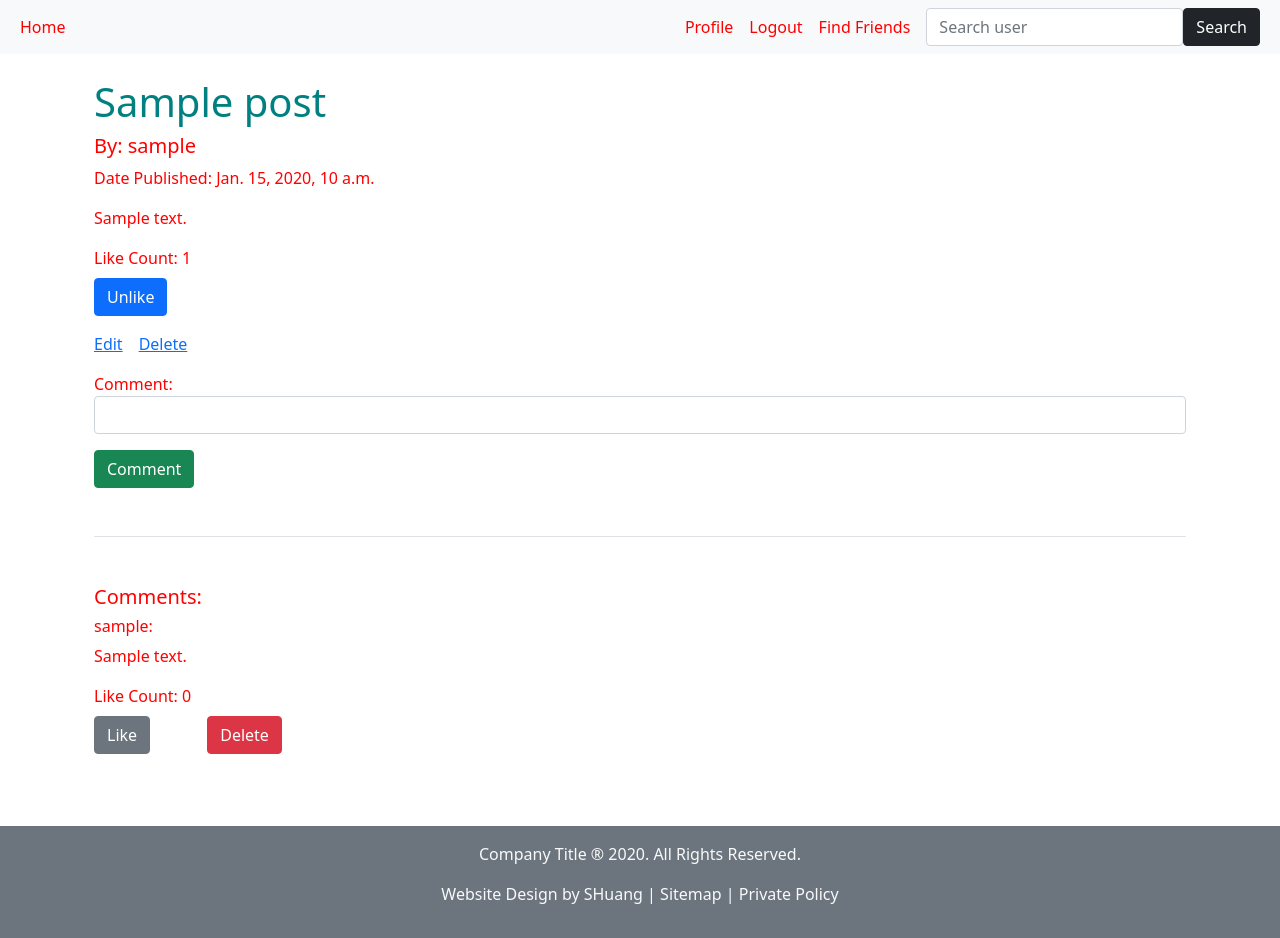
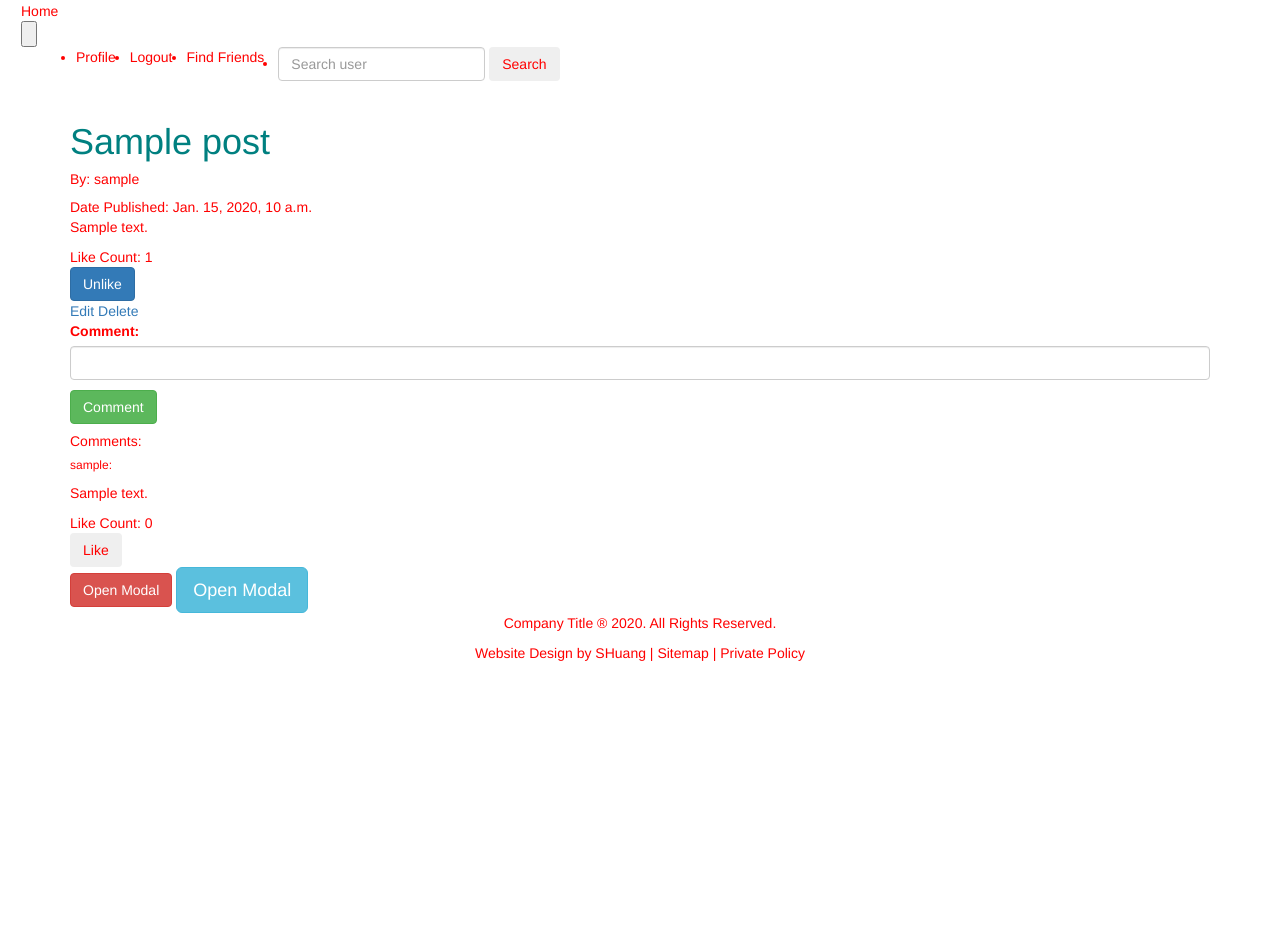
Before and after one commit to scotth527/Django-blog, a Django app: page /1/ in a window 1280 px wide. After the commit the page ends 661 px from the top, so only its background shows below. Run offline with Django 3.2, Linux system fonts and the light colour scheme; a user stored in the database is signed in; tables that the repository leaves empty hold one stand-in row (values such as "Sample post"); data that the repository does not hold is empty; some libraries are stand-ins or nearby versions.

Commit message:
debugging modal

```diff
--- a/posts/templates/posts/partials/_comments_delete.html
+++ b/posts/templates/posts/partials/_comments_delete.html
@@ -1,21 +1,55 @@
 
-<!-- Trigger/Open The Modal -->
-<button id="myBtn" data-comment-id="{{id}}" class="btn btn-danger align-self-end delete-comment-button">Delete</button>
+<!-- Trigger the modal with a button -->
+<button type="button" class="btn btn-danger" data-toggle="modal" data-target="delete_comment_modal_{{id}}">Open Modal</button>
 
-<!-- The Modal -->
-<div id="delete_comment_modal_{{id}}" class="modal delete-comment-modal">
+<!-- Modal -->
+<div id="delete_comment_modal_{{id}}" class="modal fade" role="dialog">
+  <div class="modal-dialog">
 
-  <!-- Modal content -->
-  <div class="modal-content ">
-    <span class="close">&times;</span>
-    <p>Are you sure you want to delete?</p>
+    <!-- Modal content-->
+    <div class="modal-content">
+      <div class="modal-header">
+        <button type="button" class="close" data-dismiss="modal">&times;</button>
+        <h4 class="modal-title">Modal Header</h4>
+      </div>
+      <div class="modal-body">
+         <p>Are you sure you want to delete?</p>
     <form class="delete-comment-form" method="post" action="{% url 'posts:delete-comment' id %}">
     {% csrf_token %}
 
     <button class="btn btn-danger"  type="submit">Yes</button>
     <button class="btn btn secondary">No</button>
     </form>
+      </div>
+      <div class="modal-footer">
+        <button class="btn btn-danger"  type="submit">Yes</button>
+        <button type="button" class="btn btn-default" data-dismiss="modal">No</button>
+      </div>
+    </div>
 
   </div>
+</div>
 
+<!-- Trigger the modal with a button -->
+<button type="button" class="btn btn-info btn-lg" data-toggle="modal" data-target="#myModal">Open Modal</button>
+
+<!-- Modal -->
+<div id="myModal" class="modal fade" role="dialog">
+  <div class="modal-dialog">
+
+    <!-- Modal content-->
+    <div class="modal-content">
+      <div class="modal-header">
+        <button type="button" class="close" data-dismiss="modal">&times;</button>
+        <h4 class="modal-title">Modal Header</h4>
+      </div>
+      <div class="modal-body">
+        <p>Some text in the modal.</p>
+      </div>
+      <div class="modal-footer">
+        <button type="button" class="btn btn-default" data-dismiss="modal">Close</button>
+      </div>
+    </div>
+
+  </div>
 </div>
--- a/posts/templates/posts/partials/_comments_delete_js.html
+++ b/posts/templates/posts/partials/_comments_delete_js.html
@@ -17,11 +17,11 @@
     }
 
     //Toggle modal
-    for (let i = 0; i < DELETE_COMMENT_BUTTONS.length; i++) {
-        let button = DELETE_COMMENT_BUTTONS[i];
-        console.log("BUtton", button);
-        button.onclick = ()=>toggleModal(DELETE_COMMENT_MODALS[i]);
-    }
+    //for (let i = 0; i < DELETE_COMMENT_BUTTONS.length; i++) {
+        //let button = DELETE_COMMENT_BUTTONS[i];
+        //console.log("BUtton", button);
+        //button.onclick = ()=>toggleModal(DELETE_COMMENT_MODALS[i]);
+    //}
 
     for (let i = 0; i < DELETE_COMMENT_FORMS.length; i++) {
         let form = DELETE_COMMENT_FORMS[i];
--- a/templates/base.html
+++ b/templates/base.html
@@ -6,8 +6,15 @@
     <link rel="stylesheet" type="text/css" href="{% static 'microblog/styles/style.css' %}">
     <link rel="stylesheet" type="text/css" href="{% static 'microblog/styles/medium.css' %}">
     <link rel="stylesheet" type="text/css" href="{% static 'microblog/styles/large.css' %}">
-    <link href="https://cdn.jsdelivr.net/npm/bootstrap@5.0.0-beta2/dist/css/bootstrap.min.css" rel="stylesheet"
-          integrity="sha384-BmbxuPwQa2lc/FVzBcNJ7UAyJxM6wuqIj61tLrc4wSX0szH/Ev+nYRRuWlolflfl" crossorigin="anonymous">
+    <!-- Latest compiled and minified CSS -->
+<link rel="stylesheet" href="https://maxcdn.bootstrapcdn.com/bootstrap/3.4.1/css/bootstrap.min.css">
+
+<!-- jQuery library -->
+<script src="https://ajax.googleapis.com/ajax/libs/jquery/3.5.1/jquery.min.js"></script>
+
+<!-- Latest compiled JavaScript -->
+<script src="https://maxcdn.bootstrapcdn.com/bootstrap/3.4.1/js/bootstrap.min.js"></script>
+
     {% block head  %}
     {% endblock %}
 </head>
@@ -49,13 +56,6 @@
     {% endblock %}
 </div>
 
-<script src="https://cdn.jsdelivr.net/npm/@popperjs/core@2.6.0/dist/umd/popper.min.js"
-        integrity="sha384-KsvD1yqQ1/1+IA7gi3P0tyJcT3vR+NdBTt13hSJ2lnve8agRGXTTyNaBYmCR/Nwi"
-        crossorigin="anonymous"></script>
-<script src="https://cdn.jsdelivr.net/npm/bootstrap@5.0.0-beta2/dist/js/bootstrap.min.js"
-        integrity="sha384-nsg8ua9HAw1y0W1btsyWgBklPnCUAFLuTMS2G72MMONqmOymq585AcH49TLBQObG"
-        crossorigin="anonymous"></script>
-<script src="https://ajax.googleapis.com/ajax/libs/jquery/1.12.4/jquery.min.js"></script>
 <script src="https://kit.fontawesome.com/85f280929d.js" crossorigin="anonymous"></script>
 
 {% block js_block %}
```
Also changed, not shown: posts/static/posts/styles/style.css (+1 -41 lines).
